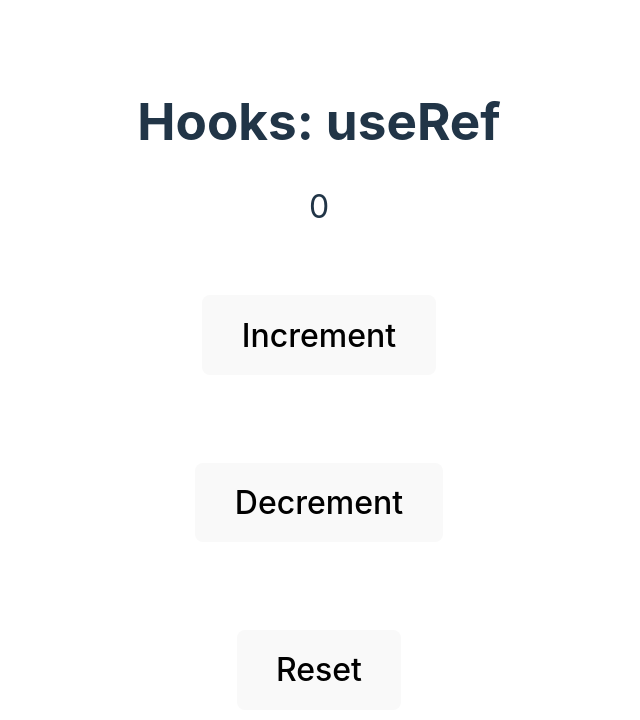
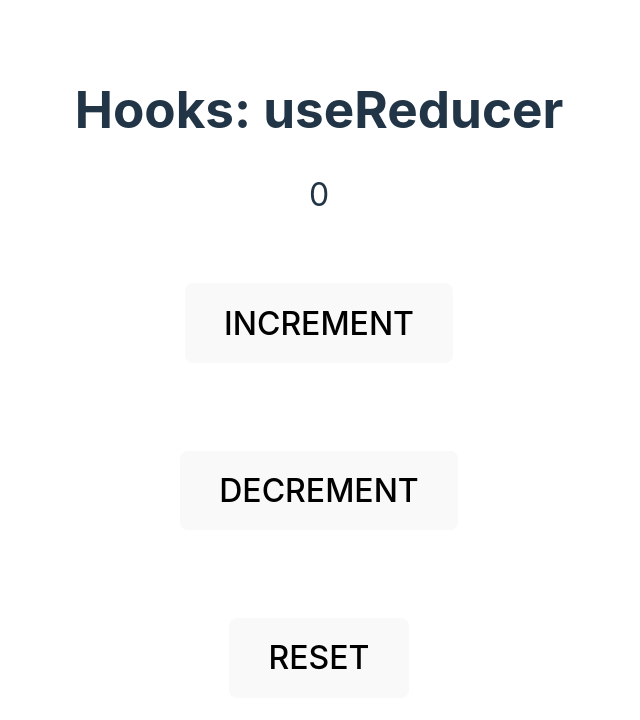
Before and after one commit to gbeto21/The-React-Hooks-Course, a React (Vite) app: page / in a window 1280 px wide. Shown: the top 720 px of the page, without its empty margins (321-961 px from the left). Built offline with nearby package versions, Linux system fonts and the light colour scheme.

Commit message:
Example for the UseReducer hook.

```diff
--- /dev/null
+++ b/src/MainStyle.css
@@ -0,0 +1,46 @@
+#root {
+  max-width: 1280px;
+  margin: 0 auto;
+  padding: 2rem;
+  text-align: center;
+}
+
+.text {
+  font-size: xx-large;
+}
+
+.logo {
+  height: 6em;
+  padding: 1.5em;
+  will-change: filter;
+  transition: filter 300ms;
+}
+.logo:hover {
+  filter: drop-shadow(0 0 2em #646cffaa);
+}
+.logo.react:hover {
+  filter: drop-shadow(0 0 2em #61dafbaa);
+}
+
+@keyframes logo-spin {
+  from {
+    transform: rotate(0deg);
+  }
+  to {
+    transform: rotate(360deg);
+  }
+}
+
+@media (prefers-reduced-motion: no-preference) {
+  a:nth-of-type(2) .logo {
+    animation: logo-spin infinite 20s linear;
+  }
+}
+
+.card {
+  padding: 2em;
+}
+
+.read-the-docs {
+  color: #888;
+}
--- /dev/null
+++ b/src/components/Button.jsx
@@ -0,0 +1,11 @@
+const Button = ({ action, message }) => {
+  return (
+    <div className="card">
+      <button className="text" onClick={action}>
+        {message}
+      </button>
+    </div>
+  );
+};
+
+export default Button;
--- /dev/null
+++ b/src/hooks/UseReducer.jsx
@@ -0,0 +1,45 @@
+/**
+ * Objectives: - Use useReducer hook to simulate Counter Application
+ *             - create reducer function, include:
+ *               - Increment, Decrement, Reset
+ *             - dispatch actions
+ *
+ */
+
+//Reducer Function
+import { useReducer } from 'react';
+import '../MainStyle.css';
+import Button from '../components/Button';
+
+//Reducer function
+const countReducer = (state, action) => {
+  switch (action.type) {
+    case 'INCREMENT':
+      return state + 1;
+    case 'DECREMENT':
+      return state - 1;
+    case 'RESET':
+      return 0;
+    default:
+      return state;
+  }
+};
+
+const HooksUseReducer = () => {
+  const [count, dispatch] = useReducer(countReducer, 0);
+
+  return (
+    <>
+      <h1>Hooks: useReducer </h1>
+      <p className="text">{count}</p>
+      <Button action={() => dispatch({ type: 'INCREMENT' })} message="INCREMENT" />
+      <br />
+      <Button action={() => dispatch({ type: 'DECREMENT' })} message="DECREMENT" />
+      <br />
+      <Button action={() => dispatch({ type: 'RESET' })} message="RESET" />
+      <br />
+    </>
+  );
+};
+
+export default HooksUseReducer;
--- a/src/main.jsx
+++ b/src/main.jsx
@@ -1,13 +1,10 @@
 import React from 'react';
 import ReactDOM from 'react-dom/client';
 import './index.css';
-import HooksUseContext from './hooks/UseContext.jsx';
-import { CounterProvider } from './hooks/CounterContext.jsx';
+import HooksUseReducer from './hooks/UseReducer.jsx';
 
 ReactDOM.createRoot(document.getElementById('root')).render(
   <React.StrictMode>
-    <CounterProvider>
-      <HooksUseContext />
-    </CounterProvider>
+    <HooksUseReducer />
   </React.StrictMode>
 );
```
